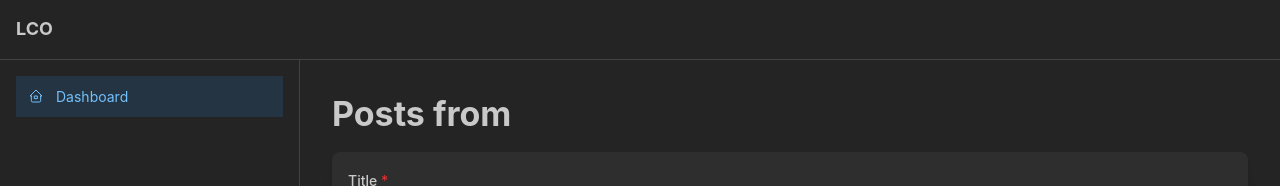
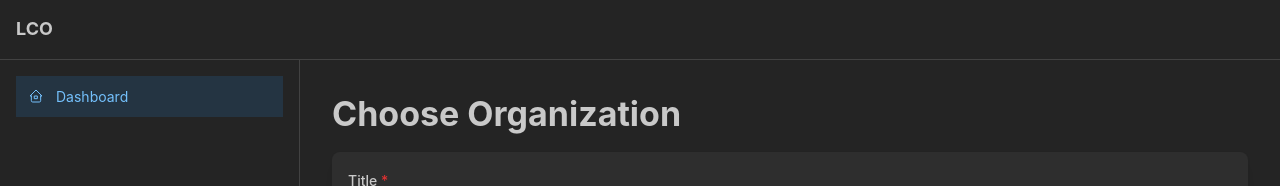
Before and after one commit to aryan877/clerk-tut, a Next.js app: page / in a window 1280 px wide. Shown: the top 186 px of the page. Built offline with nearby package versions, Linux system fonts and the light colour scheme; no server answers.

Commit message:
conditional heading for organization check

```diff
--- a/app/components/Posts.tsx
+++ b/app/components/Posts.tsx
@@ -57,9 +57,10 @@ useEffect(() => {
   return (
     <Box p="md">
       <Title order={1} mb="md">
-        Posts from {organization?.name}
+        {organization?.id
+          ? `Posts from ${organization.name}`
+          : "Choose Organization"}
       </Title>
-
       <Card shadow="sm" padding="md" radius="md">
         <TextInput
           placeholder="Title"
```
